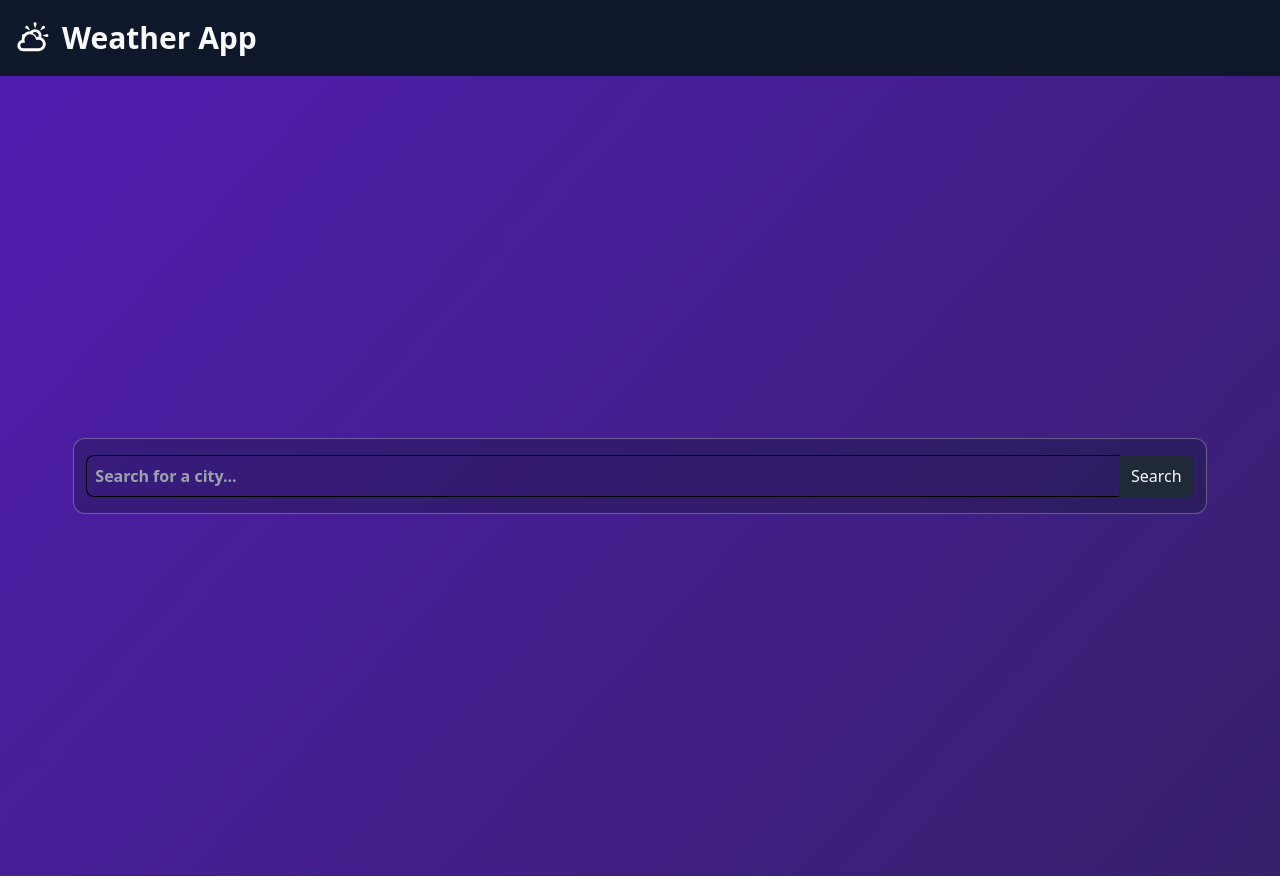
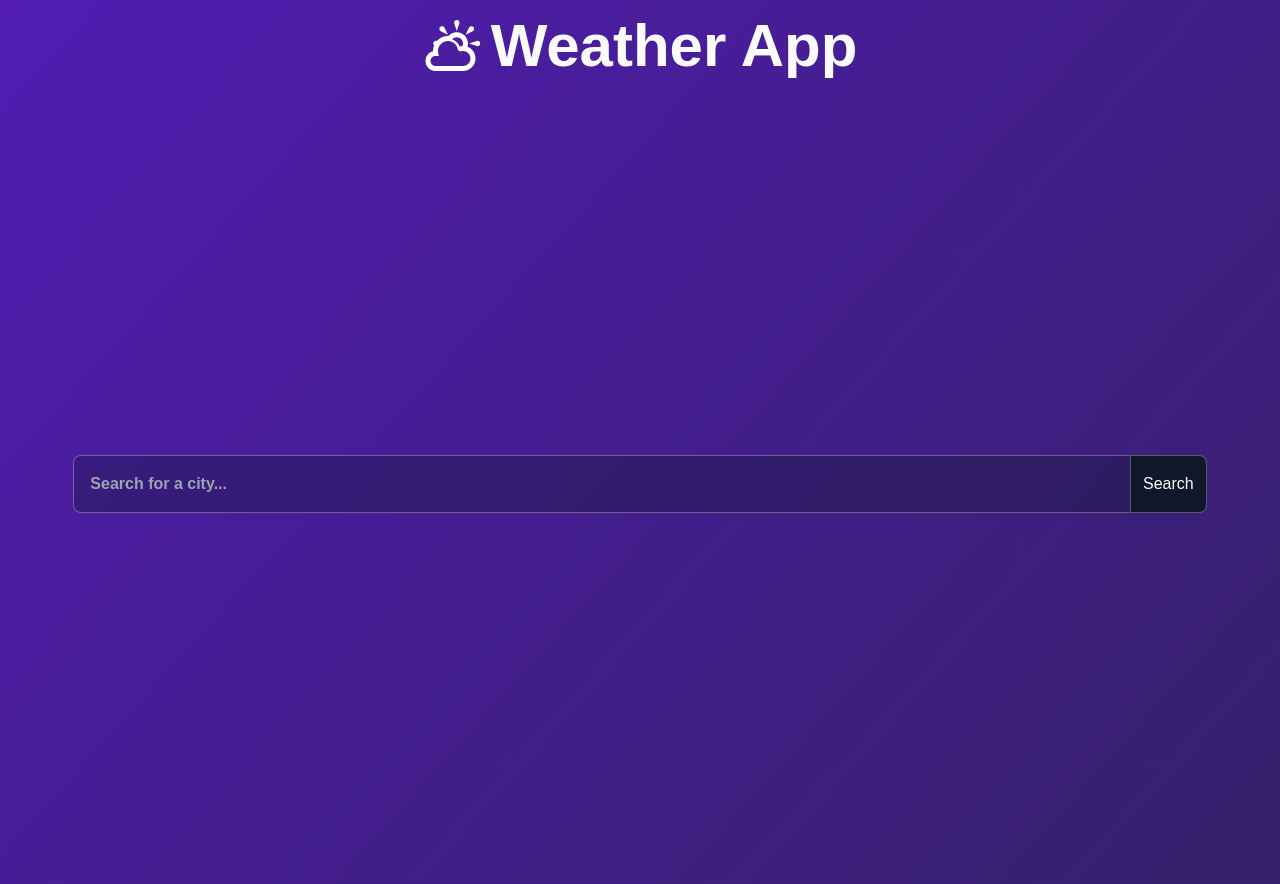
Before and after one commit to earuiz1/weather-app, a React (Create React App) app: page / in a window 1280 px wide. Built offline with nearby package versions, Linux system fonts and the light colour scheme.

Commit message:
Working on displaying API errors as well as making the app more appealing to users

```diff
--- a/src/App.js
+++ b/src/App.js
@@ -12,6 +12,10 @@ const App = () => {
   const [forecast, setForcast] = useState(null);
   const [showWeather, setShowWeather] = useState(false);
   const [city, setCity] = useState(null);
+  const [isError, setIsError] = useState({
+    status: false,
+    msg: null,
+  });
 
   const fetchWeatherData = (query, unit) => {
     //API calls
@@ -21,7 +25,9 @@ const App = () => {
     const getCurrentWeather = axios.get(currentWeatherAPICall);
     const getForecast = axios.get(forecastAPICall);
 
-    axios.all([getCurrentWeather, getForecast]).then(
+    axios
+      .all([getCurrentWeather, getForecast])
+      .then(
         axios.spread((...allData) => {
           const allCurrentWeatherData = allData[0];
           const allForecastData = allData[1];
@@ -45,7 +51,9 @@ const App = () => {
             description: allCurrentWeatherData.data.weather[0].description,
             current_temp: Math.round(allCurrentWeatherData.data.main.temp),
             icon: allCurrentWeatherData.data.weather[0].icon,
-          feelsLikeTemp: Math.round(allCurrentWeatherData.data.main.feels_like),
+            feelsLikeTemp: Math.round(
+              allCurrentWeatherData.data.main.feels_like
+            ),
             maxTemp: Math.round(allCurrentWeatherData.data.main.temp_max),
             minTemp: Math.round(allCurrentWeatherData.data.main.temp_min),
             humidity: allCurrentWeatherData.data.main.humidity,
@@ -62,12 +70,14 @@ const App = () => {
             visibility: Math.round(
               allCurrentWeatherData.data.visibility / 1609.34
             ),
-          windSpeed: Math.round(allCurrentWeatherData.data.wind.speed * 2.2369),
+            windSpeed: Math.round(
+              allCurrentWeatherData.data.wind.speed * 2.2369
+            ),
           };
 
           /* This is filtering the forecast data to only show the forecast for 12:00:00. */
-        const filteredItems = allForecastData.data.list.filter((forecastItem) =>
-          forecastItem.dt_txt.match("12:00:00")
+          const filteredItems = allForecastData.data.list.filter(
+            (forecastItem) => forecastItem.dt_txt.match("12:00:00")
           );
 
           const trasnformedForecastData = filteredItems.map((item) => {
@@ -81,12 +91,24 @@ const App = () => {
             };
           });
 
+          setIsError({
+            status: false,
+            msg: null,
+          });
           setCity(query);
           setWeather(transformedWeatherData);
           setForcast(trasnformedForecastData);
           setShowWeather(true);
         })
-    );
+      )
+      .catch((error) => {
+        if (error.response.status === 404) {
+          setIsError({
+            status: true,
+            msg: "CITY NOT FOUND!!!",
+          });
+        }
+      });
   };
   return (
     <React.Fragment>
@@ -98,29 +120,25 @@ const App = () => {
         />
       </header>
       {!showWeather && (
-        <div className="flex justify-center items-center w-full h-screen">
-          <div className="w-11/12">
+        <div className="flex flex-col justify-center items-center w-full h-screen">
+          <div className="flex w-11/12">
             <SearchBar onFetchWeather={fetchWeatherData} />
           </div>
+          {isError.status && (
+            <span className="text-slate-50 text-lg">{isError.msg}</span>
+          )}
         </div>
       )}
-      {/* {!showWeather ? (
-        <div className="flex items-center h-screen">
+      {showWeather && (
+        <React.Fragment>
+          <div className="flex w-96 lg:w-11/12 md:w-11/12 mt-6 mx-auto">
             <SearchBar onFetchWeather={fetchWeatherData} />
           </div>
-      ) : (
-        <SearchBar onFetchWeather={fetchWeatherData} />
-      )} */}
-      {/* <section>{showWeather && <CurrentWeather weather={weather} />}</section>
-      <section>
-        {showWeather && <ForecastDetails forecast={forecast} />}
-      </section> */}
-
-      {showWeather && (
-        <div>
-          <div className="w-96 lg:w-11/12 md:w-11/12 mx-auto mt-12">
-            <SearchBar onFetchWeather={fetchWeatherData} />
+          {isError.status && (
+            <div className="flex justify-center">
+              <span className="text-slate-50 text-lg">{isError.msg}</span>
             </div>
+          )}
           <div className="flex flex-col lg:flex-row md:flex-row w-96 lg:w-11/12 md:w-11/12 gap-6 py-6 mx-auto">
             <section className="w-full">
               <CurrentWeather weather={weather} />
@@ -129,7 +147,7 @@ const App = () => {
               <ForecastDetails forecast={forecast} />
             </section>
           </div>
-        </div>
+        </React.Fragment>
       )}
     </React.Fragment>
   );
--- a/src/components/ExtendedDetails.js
+++ b/src/components/ExtendedDetails.js
@@ -56,7 +56,7 @@ const ExtendedDetails = (props) => {
     },
     {
       id: Math.random().toString(),
-      icon: <WiBarometer className="text-white" size={25} />,
+      icon: <WiBarometer className="text-white" size={28} />,
       title: "",
       action: props.weather.pressure,
       symbol: " inHg",
@@ -86,7 +86,7 @@ const ExtendedDetails = (props) => {
             className="flex justify-around items-center py-5"
           >
             <span>{detail.icon}</span>
-            <span className="text-slate-100 font-medium text-xs2">
+            <span className="text-slate-100 font-medium text-xs md:text-[14px] lg:text-[14px]">
               {detail.title}
               {detail.action}
               {detail.symbol}
--- a/src/components/ForecastDetails.js
+++ b/src/components/ForecastDetails.js
@@ -4,7 +4,7 @@ const ForecastDetails = (props) => {
   return (
     <React.Fragment>
       {/* Main Container */}
-      <div className="flex flex-col bg-slate-900/30 border-1 border-slate-50/30 min-w-[250px] rounded-xl mx-5">
+      <div className="flex flex-col justify-around bg-slate-900/30 border-1 border-slate-50/30 min-w-[250px] min-h-[364px] rounded-xl mx-5">
         {/* Main Container Title */}
         <div className="flex justify-center border-b-1 border-slate-50/30 py-2 px-2">
           <span className="text-slate-50 font-bold text-2xl">
@@ -17,7 +17,7 @@ const ForecastDetails = (props) => {
             return (
               <div
                 key={item.id}
-                className="flex flex-row justify-evenly items-center text-slate-50 py-2"
+                className="flex flex-row justify-around items-center text-slate-50 py-2"
               >
                 <span className="text-md font-semibold">{item.day}</span>
                 <img
--- a/src/components/Nav/Nav.js
+++ b/src/components/Nav/Nav.js
@@ -15,24 +15,26 @@ const Nav = (props) => {
   };
   return (
     <React.Fragment>
-      <nav className="flex justify-between align-center bg-slate-900 py-5 px-4">
-        <div className="flex gap-3">
-          <TiWeatherPartlySunny className="text-white" size={34} />
-          <h1 className="text-3xl text-slate-50 font-extrabold">Weather App</h1>
+      <nav className="flex justify-center align-center bg-transparent pt-4 pb-2 px-4 ">
+        <div className="flex items-center gap-2">
+          <TiWeatherPartlySunny className="text-white" size={60} />
+          <h1 className="lg:text-6xl md:text-6xl text-4xl text-slate-50 font-extrabold">
+            Weather App
+          </h1>
         </div>
         {props.showWeather && (
-          <div className="flex gap-3">
+          <div className="flex flex-col">
             {isDefaultUnit ? (
               <button
                 onClick={clickHandler}
-                className="bg-slate-300 text-slate-900 font-semibold rounded-xl py-2 px-5"
+                className="bg-slate-300 text-slate-900 font-semibold rounded-xl px-3 py-2"
               >
                 °F
               </button>
             ) : (
               <button
                 onClick={clickHandler}
-                className="bg-slate-300 text-slate-900 font-semibold rounded-xl py-2 px-5"
+                className="bg-slate-300 text-slate-900 font-semibold rounded-xl px-3 py-2"
               >
                 °C
               </button>
--- a/src/components/SearchBar.js
+++ b/src/components/SearchBar.js
@@ -22,10 +22,10 @@ const SearchBar = (props) => {
 
   return (
     <React.Fragment>
-      <div className="flex justify-center bg-slate-900/30 border-slate-50/30 border-1 rounded-xl mx-5 py-4 px-3">
+      <div className="flex w-full mx-5">
         <input
-          className="bg-transparent w-full border-black border-r-0 border-1 rounded-l-lg
-          outline-0  text-slate-50 py-2 px-2 font-semibold"
+          className="bg-slate-900/30 w-full border-slate-50/30 border-1 border-r-0 rounded-l-lg
+          outline-0  text-slate-50 py-4 px-4 font-semibold"
           type="text"
           placeholder="Search for a city..."
           onChange={changeHandler}
@@ -33,7 +33,7 @@ const SearchBar = (props) => {
           required
         />
         <button
-          className="bg-gray-800 text-slate-50 rounded-r-lg px-3"
+          className="bg-slate-900 hover:bg-slate-700 border-slate-50/30 border-1 text-slate-50 rounded-r-lg px-3"
           onClick={clickHandler}
         >
           Search
--- a/src/index.css
+++ b/src/index.css
@@ -2,19 +2,13 @@
 @tailwind components;
 @tailwind utilities;
 
+@import url('https://fonts.googleapis.com/css2?family=Oswald&display=swap');
 
+html{
+  font-family: 'Oswald', sans-serif;
+}
 
 body{
-	/* background: url(https://images.unsplash.com/photo-1487621167305-5d248087c724?ixlib=rb-1.2.1&ixid=MnwxMjA3fDB8MHxwaG90by1wYWdlfHx8fGVufDB8fHx8&auto=format&fit=crop&w=1032&q=80) center/cover no-repeat local; */
-    /* overflow: hidden; */
-
-    /* Created with https://www.css-gradient.com */
-    /* Created with https://www.css-gradient.com */
-    /* background: #41015F;
-    background: -webkit-linear-gradient(top left, #41015F, #1B084C);
-    background: -moz-linear-gradient(top left, #41015F, #1B084C);
-    background: linear-gradient(to bottom right, #41015F, #1B084C); */
-
     background: linear-gradient(132deg, #FC415A, #591BC5, #212335);
     background-size: 400% 400%;
     animation: Gradient 25s ease infinite;
```
Also changed, not shown: src/components/CurrentWeather.js (+6 -6 lines). Lines whose indentation alone changed are shown as unchanged.
